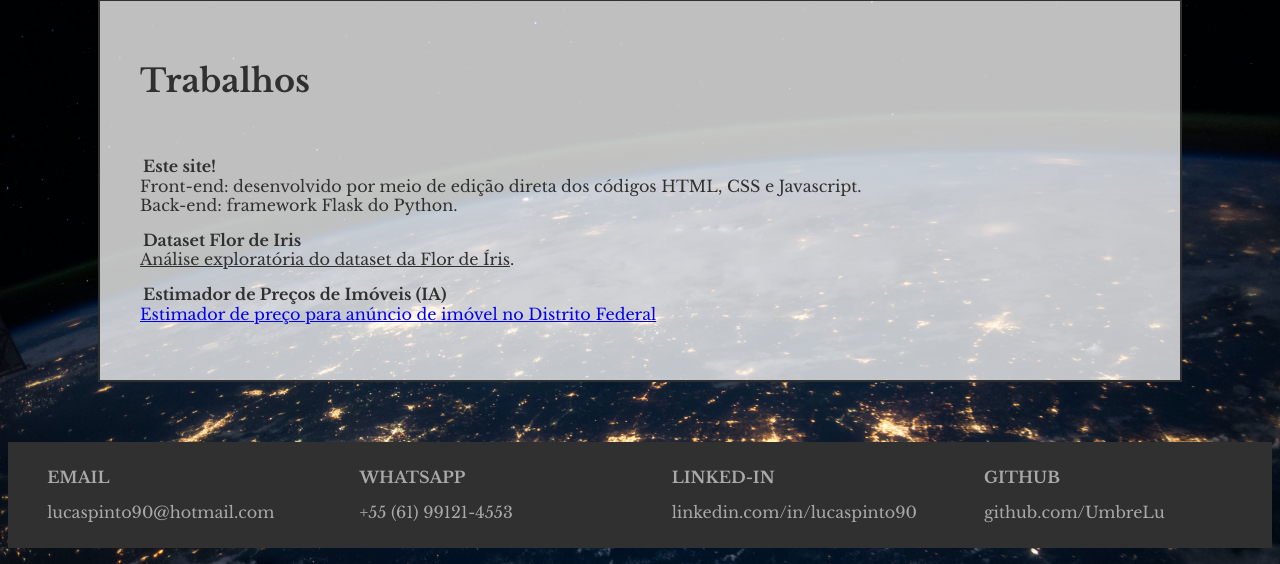
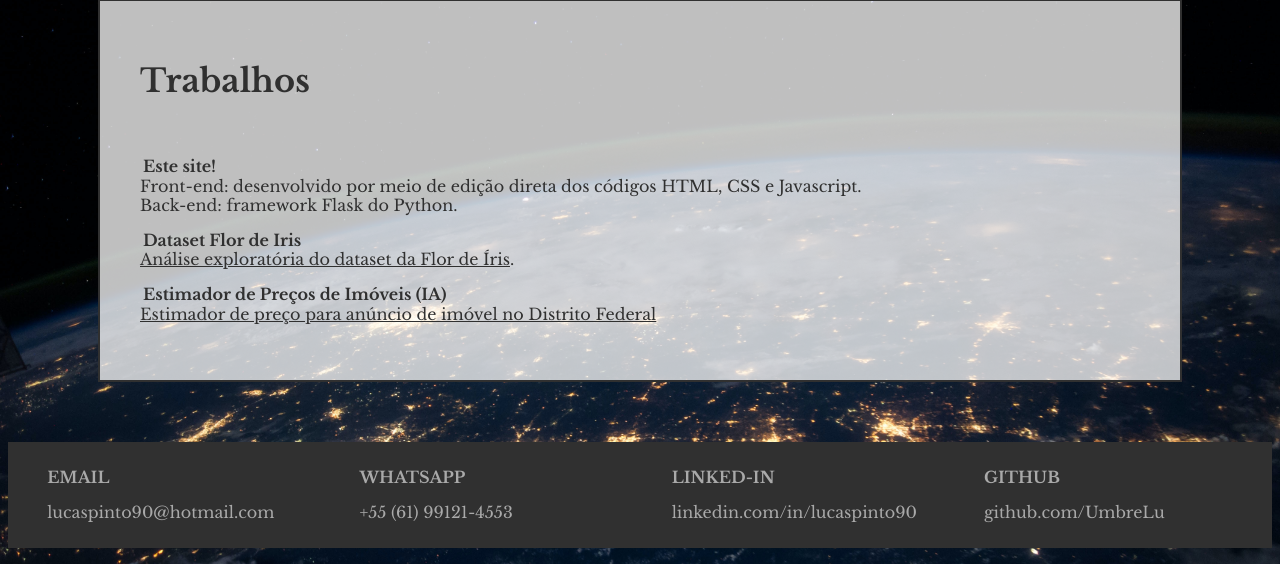
Before and after one commit to UmbreLu/personal_website, a Flask app: page /jobs in a window 1280 px wide. Shown: the part 114-678 px from the top of the page. Run offline with Flask 2, Linux system fonts and the light colour scheme.

Commit message:
jobs a tag css fix

```diff
--- a/templates/jobs.html
+++ b/templates/jobs.html
@@ -84,7 +84,7 @@
 <p>
 {% if lang == "pt" %}
 <Strong>Estimador de Preços de Im&oacute;veis (IA)</strong><br>
-<a href="{{ url_for('real_estate') }}">Estimador de preço para an&uacute;ncio de im&oacute;vel no Distrito Federal</a>
+<a class="normal" href="{{ url_for('real_estate') }}">Estimador de preço para an&uacute;ncio de im&oacute;vel no Distrito Federal</a>
 {% endif %}
 </p>
 {% endblock %}
```
